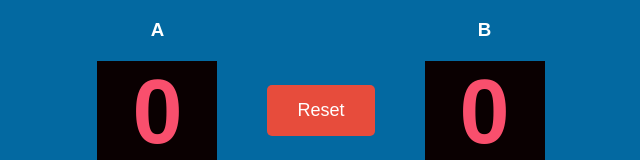
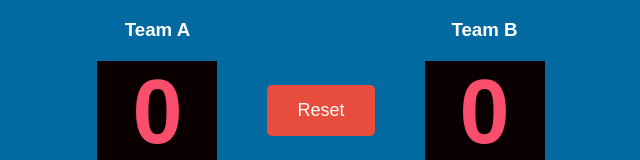
Before and after one commit to Yoazelia/Volleyball-Score-Counter, a plain HTML site: page index.html in a window 1280 px wide. Shown: the top 160 px of the page, without its empty margins (319-959 px from the left). Drawn offline with Linux system fonts and the light colour scheme.

Commit message:
Updated score header

```diff
--- a/index.html
+++ b/index.html
@@ -9,7 +9,7 @@
 <body>
     <div class="container">
         <div class="column">
-            <h3>A</h3>
+            <h3>Team A</h3>
             <h2 class="score" id="A">0</h2>
             <div class="buttons">
                 <button id="A-score-btn-1" onclick="increaseAScoreOne()">+ 1</button>
@@ -20,7 +20,7 @@
             <button id="reset-btn" onclick="resetScores()">Reset</button>
         </div>
         <div class="column">
-            <h3>B</h3>
+            <h3>Team B</h3>
             <h2 class="score" id="B">0</h2>
             <div class="buttons">
                 <button id="B-score-btn-1" onclick="increaseBScoreOne()">+ 1</button>
```
